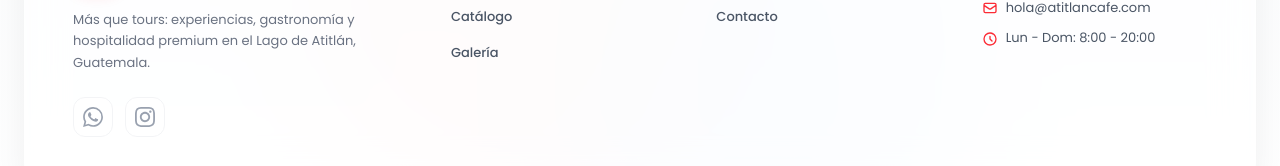
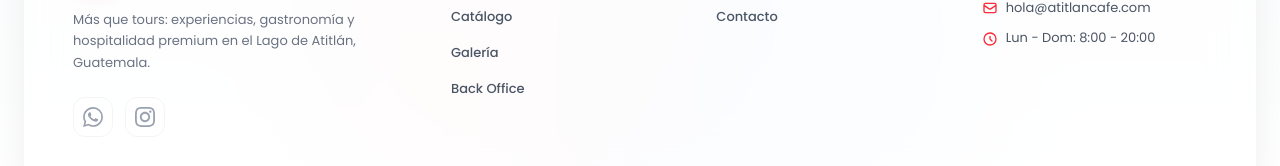
Before and after one commit to DPR2204/atiexg, a React (Vite) app: page / in a window 1280 px wide. Shown: the part 4008-4174 px from the top of the page. Built offline with nearby package versions, Linux system fonts and the light colour scheme; no server answers; the database is empty.

Commit message:
Update GlassFooter.tsx

```diff
--- a/components/shared/GlassFooter.tsx
+++ b/components/shared/GlassFooter.tsx
@@ -8,6 +8,7 @@ const FOOTER_LINKS = [
       { label: 'Inicio', path: '/' },
       { label: 'Catálogo', path: '/catalogo' },
       { label: 'Galería', path: '/galeria' },
+      { label: 'Back Office', path: '/backoffice'},
     ],
   },
   {
```
